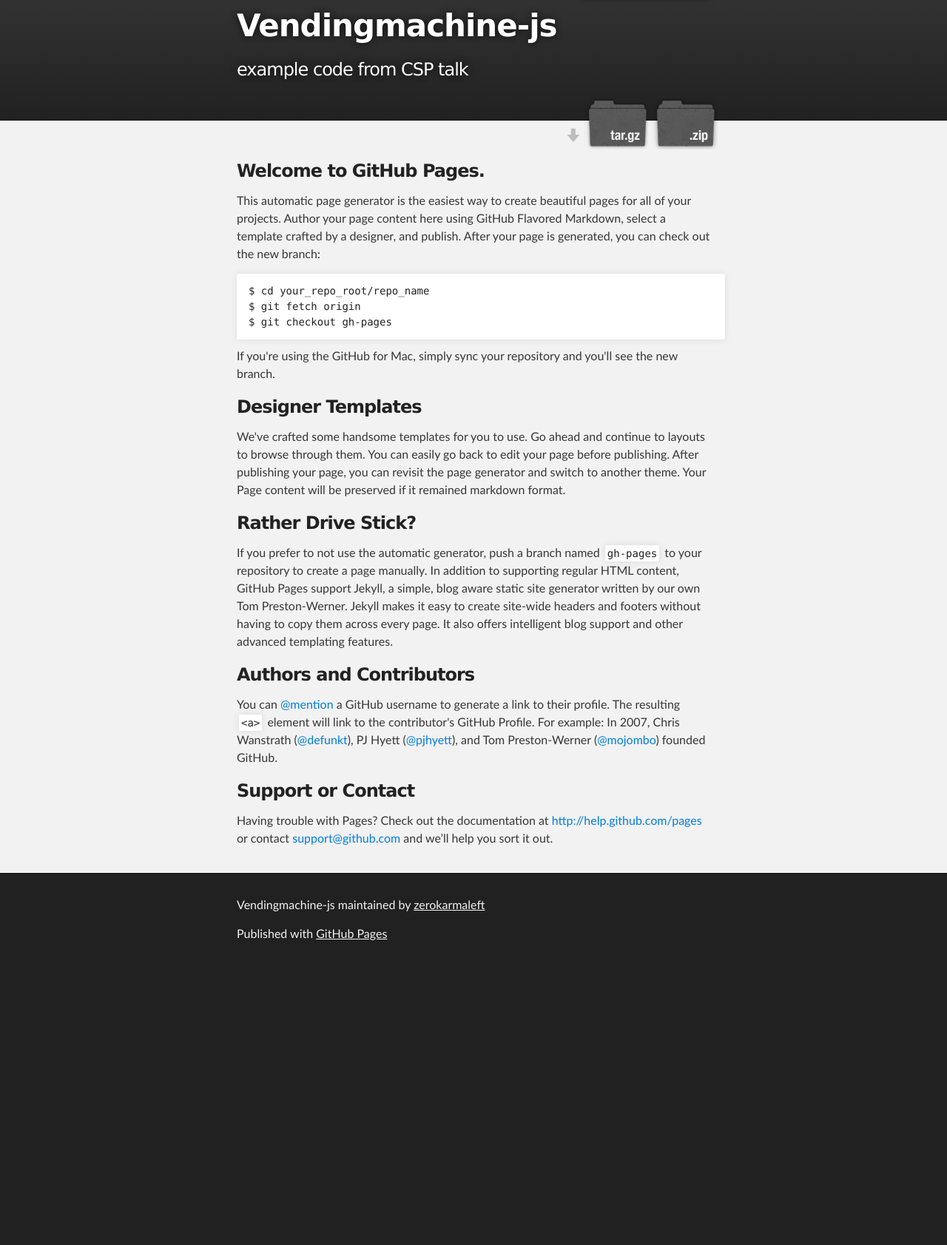
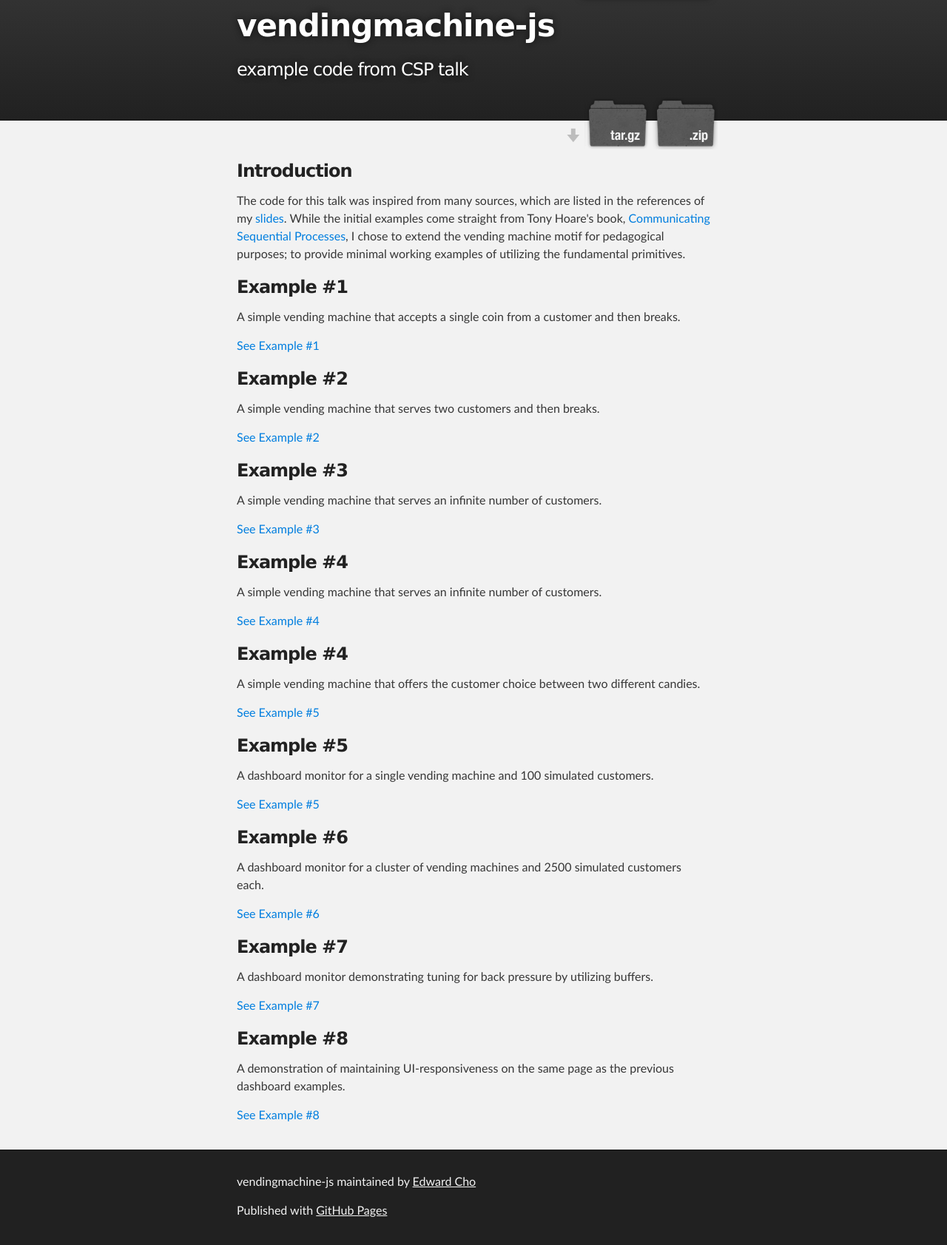
Before and after one commit to zerokarmaleft/vendingmachine-js, a plain HTML site: page index.html in a window 1280 px wide. Shown: the part 47-1730 px from the top of the page at 74% size. Before the commit the page ends 1356 px from the top, so only its background shows below. Drawn offline with Linux system fonts and the light colour scheme.

Commit message:
add descriptions

```diff
--- a/index.html
+++ b/index.html
@@ -4,11 +4,13 @@
   <head>
     <meta charset='utf-8'>
     <meta http-equiv="X-UA-Compatible" content="chrome=1">
-    <meta name="description" content="Vendingmachine-js : example code from CSP talk">
+    <meta name="description"
+          content="vendingmachine-js : example code from CSP talk">
 
-    <link rel="stylesheet" type="text/css" media="screen" href="stylesheets/stylesheet.css">
+    <link rel="stylesheet" type="text/css" media="screen"
+          href="stylesheets/stylesheet.css">
 
-    <title>Vendingmachine-js</title>
+    <title>vendingmachine-js</title>
   </head>
 
   <body>
@@ -16,14 +18,23 @@
     <!-- HEADER -->
     <div id="header_wrap" class="outer">
         <header class="inner">
-          <a id="forkme_banner" href="https://github.com/zerokarmaleft/vendingmachine-js">View on GitHub</a>
+          <a id="forkme_banner"
+             href="https://github.com/zerokarmaleft/vendingmachine-js">
+            View on GitHub
+          </a>
 
-          <h1 id="project_title">Vendingmachine-js</h1>
+          <h1 id="project_title">vendingmachine-js</h1>
           <h2 id="project_tagline">example code from CSP talk</h2>
 
             <section id="downloads">
-              <a class="zip_download_link" href="https://github.com/zerokarmaleft/vendingmachine-js/zipball/master">Download this project as a .zip file</a>
-              <a class="tar_download_link" href="https://github.com/zerokarmaleft/vendingmachine-js/tarball/master">Download this project as a tar.gz file</a>
+              <a class="zip_download_link"
+                 href="https://github.com/zerokarmaleft/vendingmachine-js/zipball/master">
+                Download this project as a .zip file
+              </a>
+              <a class="tar_download_link"
+                 href="https://github.com/zerokarmaleft/vendingmachine-js/tarball/master">
+                Download this project as a tar.gz file
+              </a>
             </section>
         </header>
     </div>
@@ -32,48 +43,168 @@
     <div id="main_content_wrap" class="outer">
       <section id="main_content" class="inner">
         <h3>
-<a id="welcome-to-github-pages" class="anchor" href="#welcome-to-github-pages" aria-hidden="true"><span class="octicon octicon-link"></span></a>Welcome to GitHub Pages.</h3>
+          <a id="introduction" class="anchor"
+             href="#introduction" aria-hidden="true">
+            <span class="octicon octicon-link"></span>
+          </a>
+          Introduction
+        </h3>
 
-<p>This automatic page generator is the easiest way to create beautiful pages for all of your projects. Author your page content here using GitHub Flavored Markdown, select a template crafted by a designer, and publish. After your page is generated, you can check out the new branch:</p>
+        <p>The code for this talk was inspired from many sources, which are
+        listed in the references of my <a class="anchor"
+        href="https://github.com/zerokarmaleft/vendingmachine-js/communicating-sequential-processes.pdf">slides</a>. While
+        the initial examples come straight from Tony Hoare's
+        book, <a class="anchor"
+        href="http://www.usingcsp.com/cspbook.pdf">Communicating Sequential
+        Processes</a>, I chose to extend the vending machine motif for
+        pedagogical purposes; to provide minimal working examples of utilizing
+        the fundamental primitives.</p>
 
-<pre><code>$ cd your_repo_root/repo_name
-$ git fetch origin
-$ git checkout gh-pages
-</code></pre>
+        <h3>
+          <a id="example-1-summary" class="anchor"
+             href="#example-1-summary" aria-hidden="true">
+            <span class="octicon octicon-link"></span>
+          </a>
+          Example #1
+        </h3>
 
-<p>If you're using the GitHub for Mac, simply sync your repository and you'll see the new branch.</p>
+        <p>A simple vending machine that accepts a single coin from a customer
+          and then breaks.</p>
 
-<h3>
-<a id="designer-templates" class="anchor" href="#designer-templates" aria-hidden="true"><span class="octicon octicon-link"></span></a>Designer Templates</h3>
+        <p>
+          <a id="example-1" href="#example-1">See Example #1</a>
+        </p>
 
-<p>We've crafted some handsome templates for you to use. Go ahead and continue to layouts to browse through them. You can easily go back to edit your page before publishing. After publishing your page, you can revisit the page generator and switch to another theme. Your Page content will be preserved if it remained markdown format.</p>
+        <h3>
+          <a id="example-2-summary" class="anchor"
+             href="#example-2-summary" aria-hidden="true">
+            <span class="octicon octicon-link"></span>
+          </a>
+          Example #2
+        </h3>
 
-<h3>
-<a id="rather-drive-stick" class="anchor" href="#rather-drive-stick" aria-hidden="true"><span class="octicon octicon-link"></span></a>Rather Drive Stick?</h3>
+        <p>A simple vending machine that serves two customers and then
+          breaks.</p>
 
-<p>If you prefer to not use the automatic generator, push a branch named <code>gh-pages</code> to your repository to create a page manually. In addition to supporting regular HTML content, GitHub Pages support Jekyll, a simple, blog aware static site generator written by our own Tom Preston-Werner. Jekyll makes it easy to create site-wide headers and footers without having to copy them across every page. It also offers intelligent blog support and other advanced templating features.</p>
+        <p>
+          <a id="example-2" href="#example-2">See Example #2</a>
+        </p>
 
-<h3>
-<a id="authors-and-contributors" class="anchor" href="#authors-and-contributors" aria-hidden="true"><span class="octicon octicon-link"></span></a>Authors and Contributors</h3>
+        <h3>
+          <a id="example-3-summary" class="anchor"
+             href="#example-3-summary" aria-hidden="true">
+            <span class="octicon octicon-link"></span>
+          </a>
+          Example #3
+        </h3>
 
-<p>You can <a href="https://github.com/blog/821" class="user-mention">@mention</a> a GitHub username to generate a link to their profile. The resulting <code>&lt;a&gt;</code> element will link to the contributor's GitHub Profile. For example: In 2007, Chris Wanstrath (<a href="https://github.com/defunkt" class="user-mention">@defunkt</a>), PJ Hyett (<a href="https://github.com/pjhyett" class="user-mention">@pjhyett</a>), and Tom Preston-Werner (<a href="https://github.com/mojombo" class="user-mention">@mojombo</a>) founded GitHub.</p>
+        <p>A simple vending machine that serves an infinite number of
+        customers.</p>
 
-<h3>
-<a id="support-or-contact" class="anchor" href="#support-or-contact" aria-hidden="true"><span class="octicon octicon-link"></span></a>Support or Contact</h3>
+        <p>
+          <a id="example-3" href="#example-3">See Example #3</a>
+        </p>
 
-<p>Having trouble with Pages? Check out the documentation at <a href="http://help.github.com/pages">http://help.github.com/pages</a> or contact <a href="mailto:support@github.com">support@github.com</a> and we’ll help you sort it out.</p>
+        <h3>
+          <a id="example-4-summary" class="anchor"
+             href="#example-4-summary" aria-hidden="true">
+            <span class="octicon octicon-link"></span>
+          </a>
+          Example #4
+        </h3>
+
+        <p>A simple vending machine that serves an infinite number of
+        customers.</p>
+
+        <p>
+          <a id="example-4" href="#example-4">See Example #4</a>
+        </p>
+
+        <h3>
+          <a id="example-4-summary" class="anchor"
+             href="#example-4-summary" aria-hidden="true">
+            <span class="octicon octicon-link"></span>
+          </a>
+          Example #4
+        </h3>
+
+        <p>A simple vending machine that offers the customer choice between two
+        different candies.</p>
+
+        <p>
+          <a id="example-5" href="#example-5">See Example #5</a>
+        </p>
+
+        <h3>
+          <a id="example-5-summary" class="anchor"
+             href="#example-5-summary" aria-hidden="true">
+            <span class="octicon octicon-link"></span>
+          </a>
+          Example #5
+        </h3>
+
+        <p>A dashboard monitor for a single vending machine and 100 simulated
+        customers.</p>
+
+        <p>
+          <a id="example-5" href="#example-5">See Example #5</a>
+        </p>
+
+        <h3>
+          <a id="example-6-summary" class="anchor"
+             href="#example-6-summary" aria-hidden="true">
+            <span class="octicon octicon-link"></span>
+          </a>
+          Example #6
+        </h3>
+
+        <p>A dashboard monitor for a cluster of vending machines and 2500
+          simulated customers each.</p>
+
+        <p>
+          <a id="example-6" href="#example-6">See Example #6</a>
+        </p>
+
+        <h3>
+          <a id="example-7-summary" class="anchor"
+             href="#example-7-summary" aria-hidden="true">
+            <span class="octicon octicon-link"></span>
+          </a>
+          Example #7
+        </h3>
+
+        <p>A dashboard monitor demonstrating tuning for back pressure by
+        utilizing buffers.</p>
+
+        <p>
+          <a id="example-7" href="#example-7">See Example #7</a>
+        </p>
+
+        <h3>
+          <a id="example-8-summary" class="anchor"
+             href="#example-8-summary" aria-hidden="true">
+            <span class="octicon octicon-link"></span>
+          </a>
+          Example #8
+        </h3>
+
+        <p>A demonstration of maintaining UI-responsiveness on the same page as
+        the previous dashboard examples.</p>
+
+        <p>
+          <a id="example-8" href="#example-8">See Example #8</a>
+        </p>
+
       </section>
     </div>
 
     <!-- FOOTER  -->
     <div id="footer_wrap" class="outer">
       <footer class="inner">
-        <p class="copyright">Vendingmachine-js maintained by <a href="https://github.com/zerokarmaleft">zerokarmaleft</a></p>
+        <p class="copyright">vendingmachine-js maintained by <a href="https://github.com/zerokarmaleft">Edward Cho</a></p>
         <p>Published with <a href="http://pages.github.com">GitHub Pages</a></p>
       </footer>
     </div>
 
-
-
   </body>
 </html>
```
